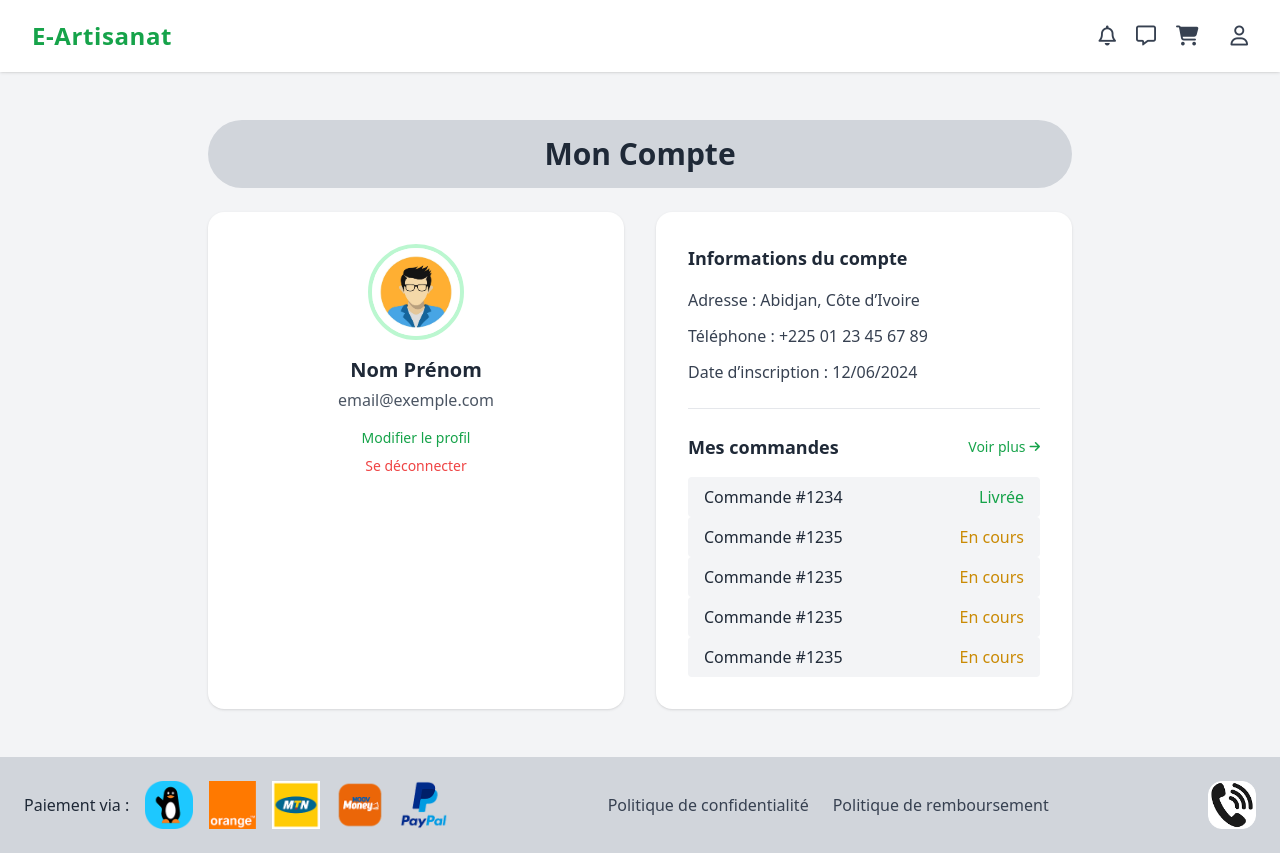
After one commit to RodrigueAk47/e-artisanat, a PHP site: template app/Views/compte.php in a window 1280 px wide. The commit adds this page. Run offline with PHP 8.4, Linux system fonts and the light colour scheme; the template is opened without the code that fills it, so the values that code supplies are empty.

Commit message:
Ajout compte

```diff
--- /dev/null
+++ b/app/Views/compte.php
@@ -0,0 +1,71 @@
+<main class="flex-grow">
+    <section class="w-full sm:w-[70%] mx-auto mt-12 mb-6 px-4">
+        <h2 class="text-3xl font-bold text-center text-gray-800 bg-gray-300 py-4 rounded-full">
+            Mon Compte
+        </h2>
+    </section>
+
+    <section class="w-full sm:w-[70%] mx-auto px-4 grid grid-cols-1 md:grid-cols-2 gap-8">
+        <!-- Profil utilisateur -->
+        <div class="bg-white rounded-2xl shadow p-8 flex flex-col items-center">
+            <img src="../public/assets/img/avatar.png" alt="Avatar utilisateur" class="w-24 h-24 rounded-full mb-4 border-4 border-green-200 object-cover">
+            <h3 class="text-xl font-bold mb-1">Nom Prénom</h3>
+            <p class="text-gray-600 mb-4">email@exemple.com</p>
+            <a href="#" class="text-green-600 hover:underline text-sm mb-2">Modifier le profil</a>
+
+
+
+            <a href="#" class="text-red-500 hover:underline text-sm">Se déconnecter</a>
+        </div>
+        <!-- Informations du compte -->
+        <div class="bg-white rounded-2xl shadow p-8">
+            <h4 class="text-lg font-semibold mb-4">Informations du compte</h4>
+            <ul class="space-y-3 text-gray-700">
+                <li><span class="font-medium">Adresse :</span> Abidjan, Côte d’Ivoire</li>
+                <li><span class="font-medium">Téléphone :</span> +225 01 23 45 67 89</li>
+                <li><span class="font-medium">Date d’inscription :</span> 12/06/2024</li>
+            </ul>
+            <hr class="my-6">
+            <div class="flex items-center justify-between mb-4">
+                <h4 class="text-lg font-semibold">Mes commandes</h4>
+                <a href="/mescommandes.html" class="text-green-600 text-sm hover:underline flex items-center gap-1">
+                    Voir plus
+                    <i class="fas fa-arrow-right text-xs"></i>
+                </a>
+            </div>
+            <ul class="space-y-2">
+                <a href="/detailcommande.html">
+                    <li class="flex justify-between items-center bg-gray-100 rounded px-4 py-2 hover:bg-green-50 transition">
+                        <span>Commande #1234</span>
+                        <span class="text-green-600 font-medium">Livrée</span>
+                    </li>
+                </a>
+                <a href="/detailcommande.html">
+                    <li class="flex justify-between items-center bg-gray-100 rounded px-4 py-2 hover:bg-green-50 transition">
+                        <span>Commande #1235</span>
+                        <span class="text-yellow-600 font-medium">En cours</span>
+                    </li>
+                </a>
+                <a href="/detailcommande.html">
+                    <li class="flex justify-between items-center bg-gray-100 rounded px-4 py-2 hover:bg-green-50 transition">
+                        <span>Commande #1235</span>
+                        <span class="text-yellow-600 font-medium">En cours</span>
+                    </li>
+                </a>
+                <a href="/detailcommande.html">
+                    <li class="flex justify-between items-center bg-gray-100 rounded px-4 py-2 hover:bg-green-50 transition">
+                        <span>Commande #1235</span>
+                        <span class="text-yellow-600 font-medium">En cours</span>
+                    </li>
+                </a>
+                <a href="/detailcommande.html">
+                    <li class="flex justify-between items-center bg-gray-100 rounded px-4 py-2 hover:bg-green-50 transition">
+                        <span>Commande #1235</span>
+                        <span class="text-yellow-600 font-medium">En cours</span>
+                    </li>
+                </a>
+
+            </ul>
+        </div>
+    </section>
+</main>
```
Also changed, not shown: app/Controllers/CompteController.php (added, +13 -0 lines), routes/web.php (+7 -0 lines).
